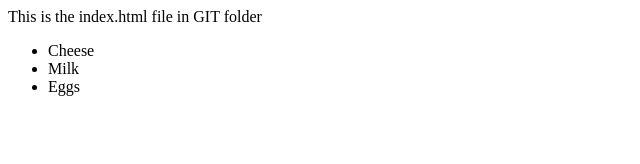
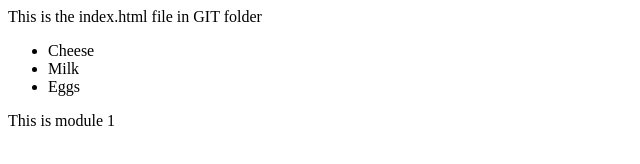
Before and after one commit to prashantram/GitTutorial, a plain HTML site: page index.html in a window 1280 px wide. Shown: the whole page, without its empty margins (0-640 px from the left). Drawn offline with Linux system fonts and the light colour scheme.

Commit message:
Added Module

```diff
--- a/index.html
+++ b/index.html
@@ -7,4 +7,8 @@ This is the index.html file in GIT folder
 		<li>Eggs</li>
 
 	</ul>
+
+	<Module1>
+			This is module 1
+	</Module1>
 </div>
```
